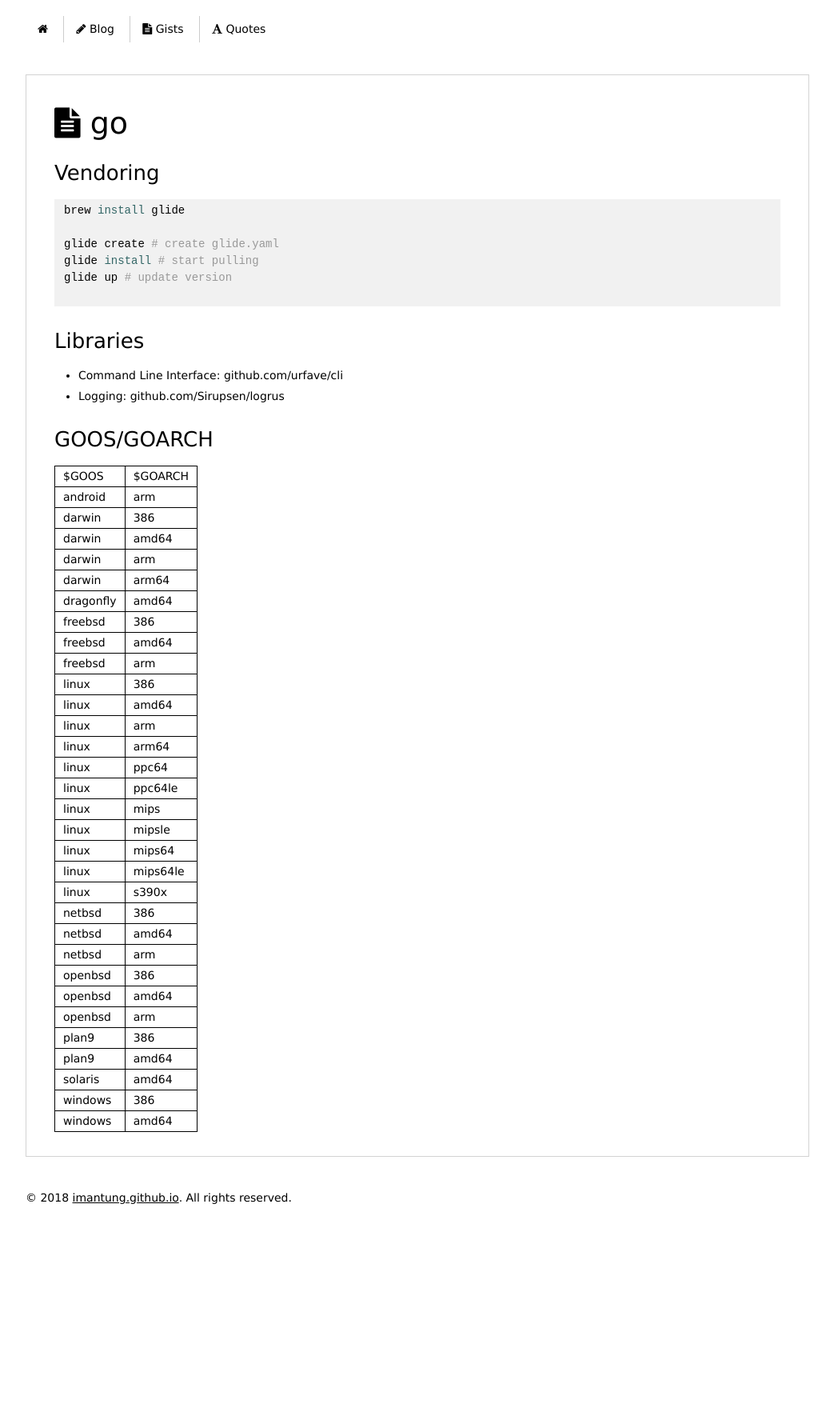
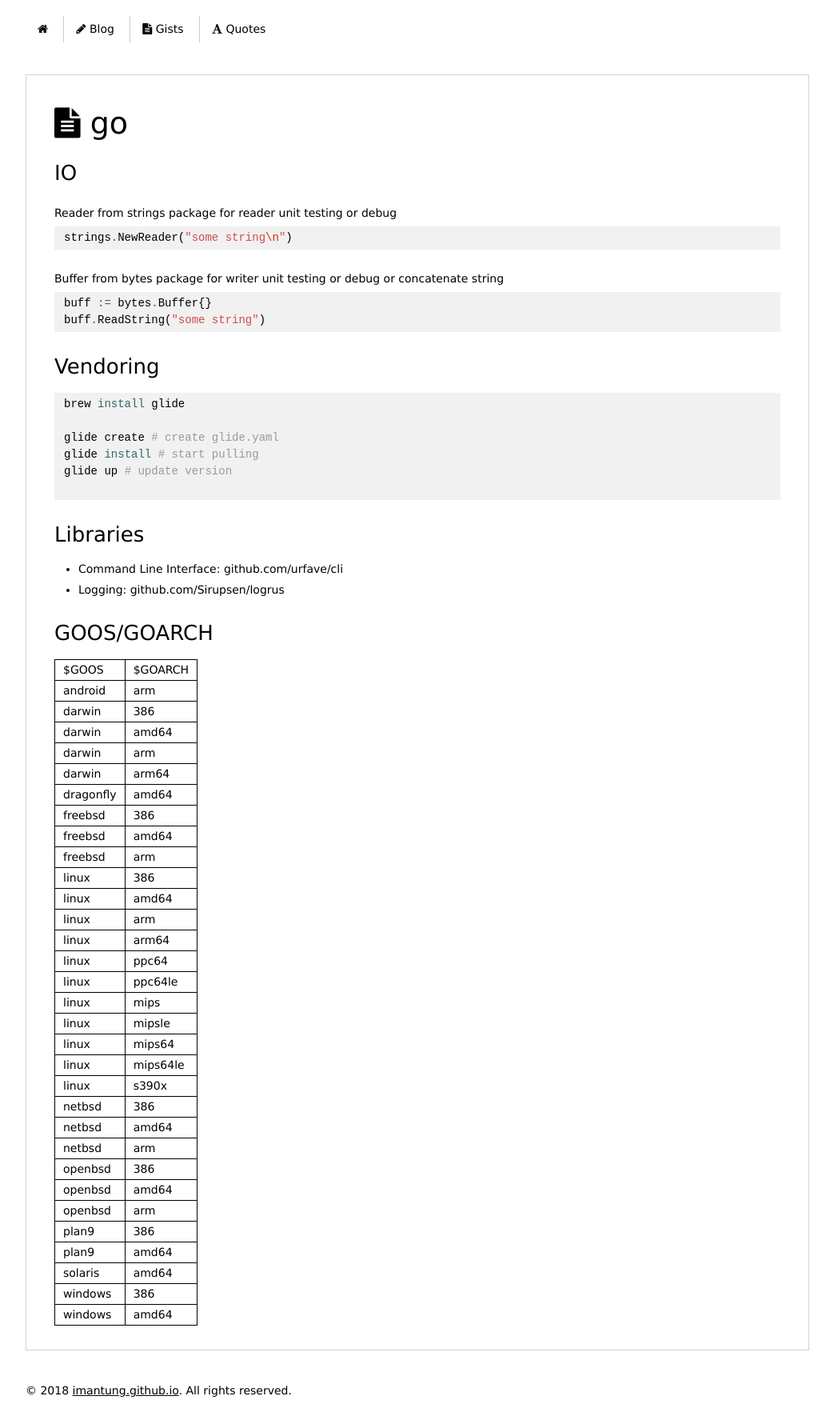
Before and after one commit to imantung/imantung.github.io, a Jekyll site: the page built from gist/techstacks/go.md, in a window 1280 px wide. Shown: the whole page at 80% size, without its empty margins (118-1161 px from the left). Built offline with Jekyll 4.4.1, drawn with Linux system fonts in a browser that asks for light colours; nearby versions of some CDN libraries; before the commit the page ends 1528 px from its top, so only the background shows below that.

Commit message:
update content

````diff
--- a/gist/techstacks/go.md
+++ b/gist/techstacks/go.md
@@ -2,6 +2,20 @@
 layout: gist
 title: go
 ---
+
+### IO
+
+Reader from strings package for reader unit testing or debug
+```go
+strings.NewReader("some string\n")
+```
+
+Buffer from bytes package for writer unit testing or debug or concatenate string
+```go
+buff := bytes.Buffer{}
+buff.ReadString("some string")
+```
+
 
 ### Vendoring
 
````
Also changed, not shown: gist/techstacks/ruby.md (+14 -0 lines).
